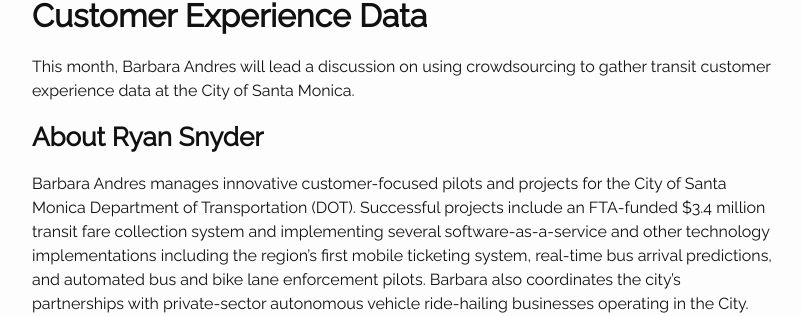
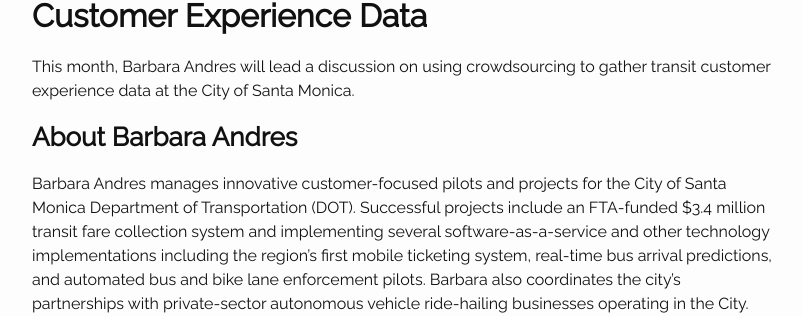
Before and after one commit to compilerla/data-donuts, a Jekyll site: the page built from src/_posts/2025-02-05-data-donuts-46.md, in a window 1280 px wide and 900 px high, scrolled down 952 px. Shown: the part 138-454 px from the top of the window, without its empty margins (238-1040 px from the left). Built offline with Jekyll 4.4.1, drawn with Linux system fonts in a browser that asks for light colours.

Commit message:
update about name

```diff
--- a/src/_posts/2025-02-05-data-donuts-46.md
+++ b/src/_posts/2025-02-05-data-donuts-46.md
@@ -22,6 +22,6 @@
 
 This month, Barbara Andres will lead a discussion on using crowdsourcing to gather transit customer experience data at the City of Santa Monica.
 
-### About Ryan Snyder
+### About Barbara Andres
 
 Barbara Andres manages innovative customer-focused pilots and projects for the City of Santa Monica Department of Transportation (DOT). Successful projects include an FTA-funded $3.4 million transit fare collection system and implementing several software-as-a-service and other technology implementations including the region’s first mobile ticketing system, real-time bus arrival predictions, and automated bus and bike lane enforcement pilots. Barbara also coordinates the city’s partnerships with private-sector autonomous vehicle ride-hailing businesses operating in the City. Barbara received her bachelor’s degree from California State University Channel Islands and is currently working on her master’s degree in public administration. She has worked for the Santa Monica DOT for nearly 12 years, after working in the city’s Finance Department for more than three years.
```
